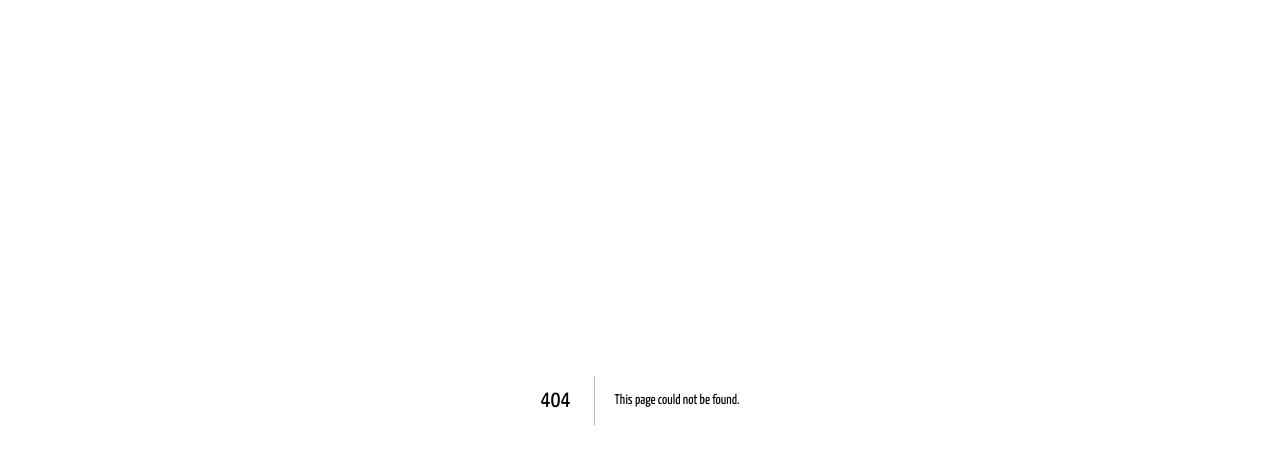
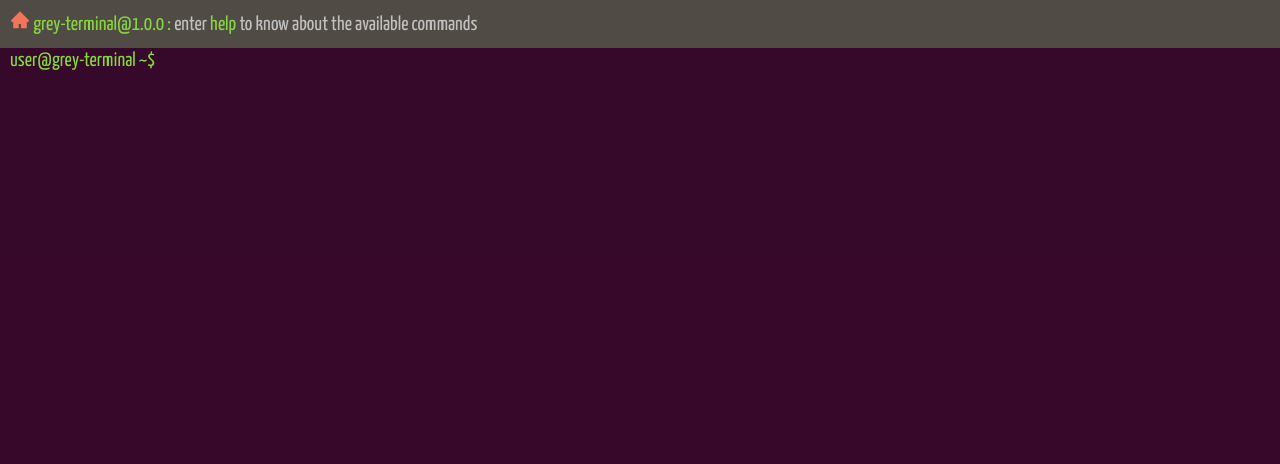
Before and after one commit to greyonion404/portfolio, a Next.js app: page /terminal in a window 1280 px wide. Before the commit this address had no page. Shown: the top 464 px of the page. Built offline with nearby package versions, Linux system fonts and the light colour scheme.

Commit message:
added terminal page

```diff
--- /dev/null
+++ b/components/Terminal_Component/Terminal.js
@@ -0,0 +1,126 @@
+import { useState, useRef, useEffect } from "react";
+import { Console, Input } from "./Terminal.styles";
+import { Text } from '../Text_Component/Text'
+import { visitUrlInNewTab } from "../../Utils/utility-functions";
+import { AiFillHome, AiFillUpCircle } from 'react-icons/ai';
+import data from "../../data";
+
+export default function Terminal() {
+
+
+    const [history, setHistory] = useState([]);
+    const [input, setInput] = useState("");
+    const [user, setUser] = useState({ name: "user", password: "" });
+    let inputRef = useRef(null);
+
+
+    useEffect(() => {
+        inputRef.current.focus();
+    }, [])
+
+
+    function isValidGotoCommand(input) {
+        let regex = /goto [a-zA-Z0-9]+/;
+        return regex.test(input);
+    }
+
+    function isValidURL(input) {
+        let regex = /(http(s)?:\/\/.)?(www\.)?[-a-zA-Z0-9@:%._\+~#=]{2,256}\.[a-z]{2,6}\b([-a-zA-Z0-9@:%_\+.~#?&//=]*)/g;
+        return regex.test(input);
+    };
+
+    // incomplete
+    function getProjectUrl() {
+        return 'project';
+    }
+
+
+    function executeCommands() {
+        let output = {};
+
+        if (isValidGotoCommand(input)) {
+            let parameter = input.split(' ')[1];
+            let url;
+            if (!isValidURL(parameter)) url = parameter;
+            else url = getProjectUrl()
+            visitUrlInNewTab(url);
+        }
+        else if (input == '') {
+            output = { isError: false, content: "" };
+        }
+        else if (input == 'clear') {
+            setHistory([]);
+            return;
+        }
+        else if (input == 'whoami') {
+            output = { isError: false, content: `you are logged in as ${user.name}.` };
+        }
+        else {
+            output = { isError: true, content: "is not a valid command" };
+        }
+
+        let newEntry = { input: input, output: output };
+        setHistory([...history, newEntry]);
+
+    }
+
+
+    return (
+        <>
+            <Console onClick={() => { inputRef.current.focus() }}>
+                <Text style={{ whiteSpace: "pre-line", padding: "10px", borderRadius: "0", position: "sticky", top: "0", backgroundColor: "#504b45" }}>
+                    <AiFillHome color="#f37458" />
+                    <span style={{ color: "#87d441", }}> grey-terminal@1.0.0 : </span>
+                    enter
+                    <span style={{ color: "#87d441", }}> help </span>
+                    to know about the available commands
+                </Text>
+
+                {history.map((current, index) => (
+                    <div key={index} style={{ paddingLeft: "10px" }}>
+                        <Text style={{ whiteSpace: "pre-line", wordBreak: "break-all" }}>
+                            <span style={{ color: "#87d441" }}> {user.name.concat(" ~$ ")} </span>
+                            {current.input}
+                        </Text>
+                        <Text style={{ whiteSpace: "pre-line", wordBreak: "break-all" }}>
+                            {
+                                current.output.isError &&
+                                <>
+                                    <span style={{ color: "red" }}> {`Error: `} </span>
+                                    <span style={{ color: "#87d441" }}> {`"${current.input}"`} </span>
+                                </>
+                            }
+                            {
+                                !current.output.isError &&
+                                <span style={{ color: "#87d441" }}> {"> "} </span>
+                            }
+                            {current.output.content}
+                        </Text>
+                    </div>
+                ))}
+
+                <Text style={{ whiteSpace: "pre-line", wordBreak: "break-all" }}>
+                    <span style={{ color: "#87d441", paddingLeft: "10px" }}> {user.name.concat("@grey-terminal ~$ ")} </span>
+                    {input}
+                </Text>
+
+                <Input spellCheck="false"
+                    value={input}
+                    ref={inputRef}
+                    onKeyDown={(event) => {
+                        if (event.key === "Enter") {
+                            event.preventDefault();
+                            executeCommands();
+                            setInput("");
+                            inputRef.current.scrollIntoView({ behavior: "smooth" });
+                        }
+                    }}
+                    onChange={(event) => {
+                        setInput(event.target.value)
+                    }}
+                />
+
+            </Console>
+        </>
+    )
+}
--- /dev/null
+++ b/components/Terminal_Component/Terminal.styles.js
@@ -0,0 +1,31 @@
+import styled from 'styled-components'
+import data from '../../data.js'
+
+let Console = styled.div`
+    background: rgba(56, 4, 40, 0.9);
+    height: 100vh;
+    width: 100vw;
+    color: white;
+    padding-bottom: 5%;
+    overflow-y: scroll;
+    @media ${data.styles.devices.tablet} {
+    }
+`
+let Input = styled.input`
+
+    width: 100%;
+    display: flex;
+    align-items: flex-start;
+    justify-content: baseline;
+    border: none;
+    outline: none;
+    background-color: transparent;
+    color: transparent;
+    white-space: pre-line;
+    @media ${data.styles.devices.tablet} {
+    }
+`
+
+
+
+export { Console, Input }
--- /dev/null
+++ b/pages/terminal.js
@@ -0,0 +1,8 @@
+import Terminal from "../components/Terminal_Component/Terminal"
+export default function TerminalPage() {
+    return (
+        <>
+            <Terminal />
+        </>
+    )
+}
```
